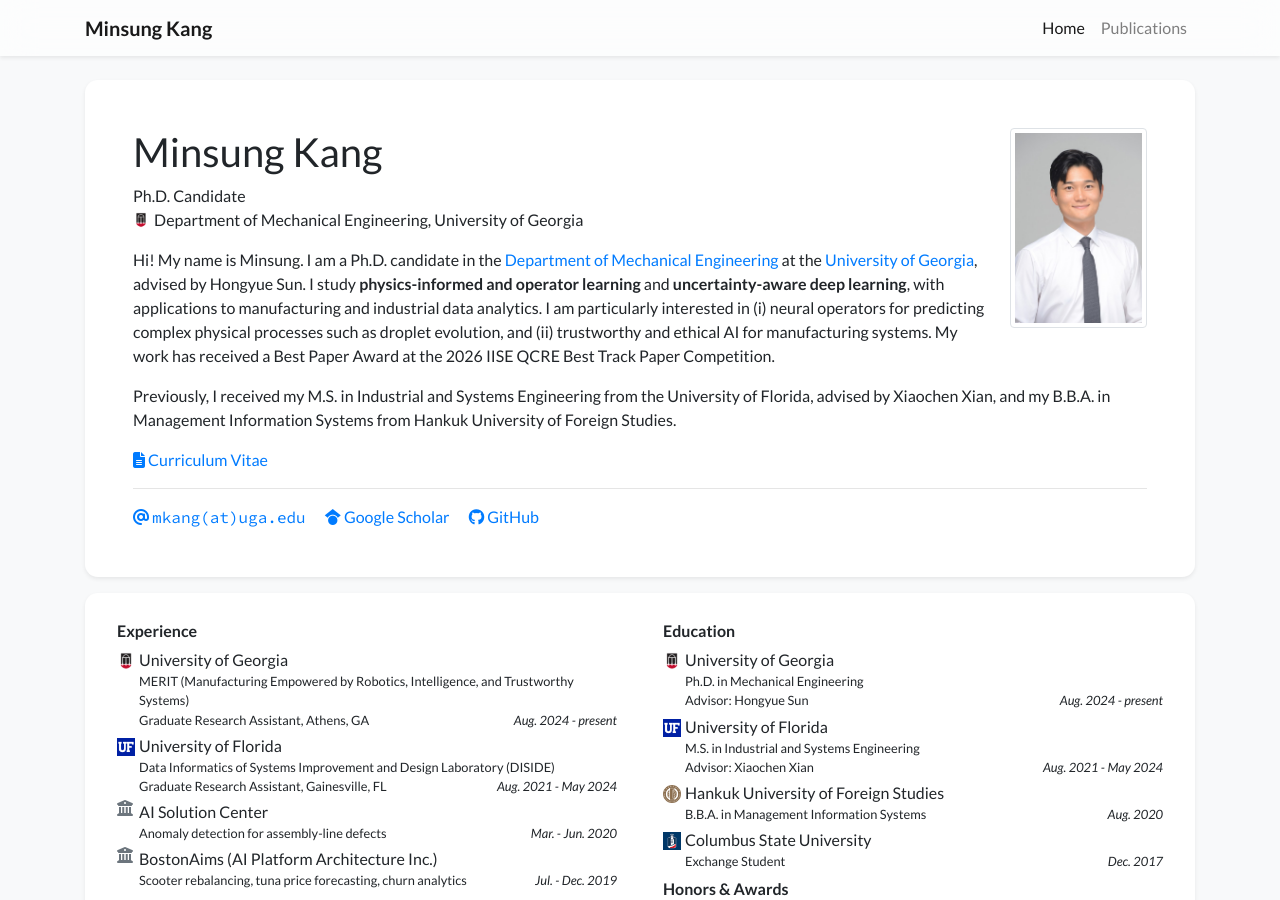
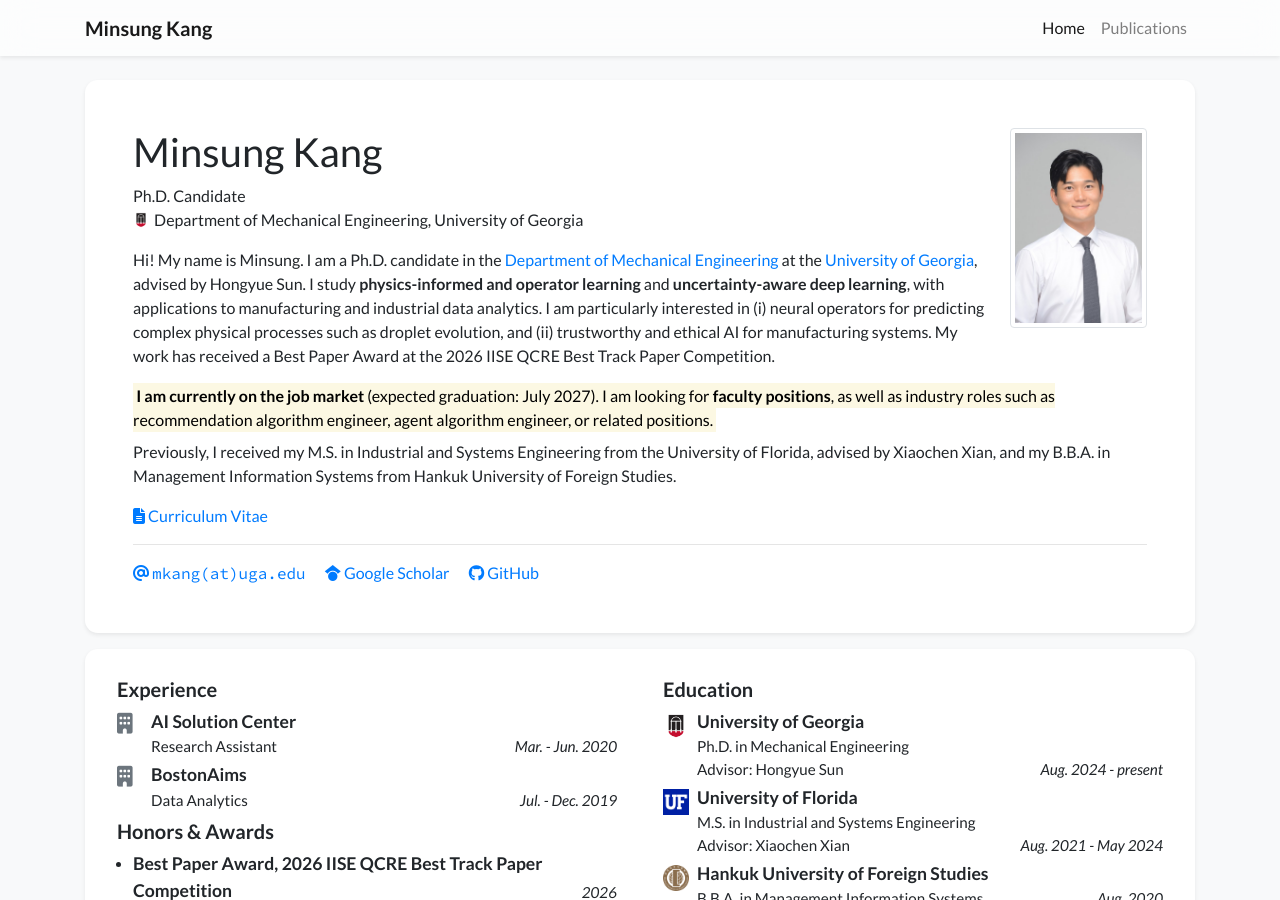
Before and after one commit to minsung-k/minsung-k.github.io, a Jekyll site: the page built from index.html, in a window 1280 px wide and 900 px high. Built offline with Jekyll 4.4.1, drawn with Linux system fonts in a browser that asks for light colours; nearby versions of some CDN libraries; a style sheet for code colours, icons or effects is not loaded.

Commit message:
Job-market highlight, trimmed experience, larger card fonts
Co-Authored-By: Claude Sonnet 5.5 <noreply@anthropic.com>
Claude-Session: https://claude.ai/code/session_011Viuu9hdhE2h1V3nq3Hj9S

```diff
--- a/_data/profile.yml
+++ b/_data/profile.yml
@@ -24,6 +24,11 @@ short_bio: >-
     (i) neural operators for predicting complex physical processes such as droplet evolution, and
     (ii) trustworthy and ethical AI for manufacturing systems.
     My work has received a Best Paper Award at the 2026 IISE QCRE Best Track Paper Competition.
+  </p>
+  <p class="mb-2">
+    <mark><strong>I am currently on the job market</strong> (expected graduation: July 2027). I am looking for
+    <strong>faculty positions</strong>, as well as industry roles such as recommendation algorithm engineer,
+    agent algorithm engineer, or related positions.</mark>
   </p>
   <p>
     Previously, I received my M.S. in Industrial and Systems Engineering from the University of Florida,
@@ -56,21 +61,13 @@ education:
   date: Dec. 2017
 
 experience:
-- name: University of Georgia
-  logo: /assets/images/badges/uga.png
-  dept: MERIT (Manufacturing Empowered by Robotics, Intelligence, and Trustworthy Systems)
-  position: Graduate Research Assistant, Athens, GA
-  date: Aug. 2024 - present
-- name: University of Florida
-  logo: /assets/images/badges/uf.png
-  dept: Data Informatics of Systems Improvement and Design Laboratory (DISIDE)
-  position: Graduate Research Assistant, Gainesville, FL
-  date: Aug. 2021 - May 2024
 - name: AI Solution Center
-  position: Anomaly detection for assembly-line defects
+  # logo: /assets/images/badges/ai_solution_center.png  # TODO: upload logo, then uncomment
+  position: Research Assistant
   date: Mar. - Jun. 2020
-- name: BostonAims (AI Platform Architecture Inc.)
-  position: Scooter rebalancing, tuna price forecasting, churn analytics
+- name: BostonAims
+  # logo: /assets/images/badges/bostonaims.png  # TODO: upload logo, then uncomment
+  position: Data Analytics
   date: Jul. - Dec. 2019
 
 awards:
--- a/_includes/widgets/experience_card.html
+++ b/_includes/widgets/experience_card.html
@@ -7,16 +7,16 @@
                     {% if site.data.profile.experience %}
                     <div class="col-lg-6">
                         <div class="mx-2 my-1">
-                            <h6>Experience</h6>
+                            <h5 class="mb-2">Experience</h5>
                             <ul class="list-unstyled mb-1">
                                 {% for item in site.data.profile.experience %}
                                 <li class="media mb-1">
-                                    {% if item.logo %}<img src="{{ item.logo | relative_url }}" alt="{{ item.name }}" style="width: 18px;" class="mr-1 mt-1">{% else %}<i class="fas fa-university mr-1 text-muted" style="width: 18px;"></i>{% endif %}
+                                    {% if item.logo %}<img src="{{ item.logo | relative_url }}" alt="{{ item.name }}" style="width: 26px;" class="mr-2 mt-1">{% else %}<i class="fas fa-building mr-2 mt-1 text-muted" style="width: 26px; font-size: 1.3rem;"></i>{% endif %}
                                     <div class="media-body">
-                                        <div>{{ item.name }}</div>
-                                        <div class="small">{{ item.dept }}</div>
-                                        <div class="small d-flex">
-                                            <div>{{ item.position }}</div>
+                                        <div class="font-weight-bold" style="font-size: 1.1rem;">{{ item.name }}</div>
+                                        <div style="font-size: 0.95rem;">{{ item.dept }}</div>
+                                        <div class="d-flex flex-wrap" style="font-size: 0.95rem;">
+                                            <div class="mr-3">{{ item.position }}</div>
                                             <div class="mt-auto ml-auto no-break"><em>{{ item.date }}</em></div>
                                         </div>
                                     </div>
@@ -29,16 +29,16 @@
                     {% if site.data.profile.education %}
                     <div class="col-lg-6">
                         <div class="mx-2 my-1">
-                            <h6>Education</h6>
+                            <h5 class="mb-2">Education</h5>
                             <ul class="list-unstyled mb-1">
                                 {% for item in site.data.profile.education %}
                                 <li class="media mb-1">
-                                    {% if item.logo %}<img src="{{ item.logo | relative_url }}" alt="{{ item.name }}" style="width: 18px;" class="mr-1 mt-1">{% else %}<i class="fas fa-university mr-1 text-muted" style="width: 18px;"></i>{% endif %}
+                                    {% if item.logo %}<img src="{{ item.logo | relative_url }}" alt="{{ item.name }}" style="width: 26px;" class="mr-2 mt-1">{% else %}<i class="fas fa-building mr-2 mt-1 text-muted" style="width: 26px; font-size: 1.3rem;"></i>{% endif %}
                                     <div class="media-body">
-                                        <div>{{ item.name }}</div>
-                                        <div class="small">{{ item.dept }}</div>
-                                        <div class="small d-flex">
-                                            <div>{{ item.position }}</div>
+                                        <div class="font-weight-bold" style="font-size: 1.1rem;">{{ item.name }}</div>
+                                        <div style="font-size: 0.95rem;">{{ item.dept }}</div>
+                                        <div class="d-flex flex-wrap" style="font-size: 0.95rem;">
+                                            <div class="mr-3">{{ item.position }}</div>
                                             <div class="mt-auto ml-auto no-break"><em>{{ item.date }}</em></div>
                                         </div>
                                     </div>
@@ -52,12 +52,12 @@
                     {% if site.data.profile.awards %}
                     <div class="col-lg-6">
                         <div class="mx-2 my-1">
-                            <h6>Honors & Awards</h6>
-                            <ul class="list small pl-3 mb-1">
+                            <h5 class="mb-2">Honors & Awards</h5>
+                            <ul class="list pl-3 mb-1" style="font-size: 0.95rem;">
                                 {% for item in site.data.profile.awards %}
                                 <li>
                                     <div class="d-flex">
-                                        <div>{{ item.name }}</div>
+                                        <div class="font-weight-bold" style="font-size: 1.1rem;">{{ item.name }}</div>
                                         <div class="ml-auto mt-auto no-break"><em>{{ item.date }}</em></div>
                                     </div>
                                 </li>
```
